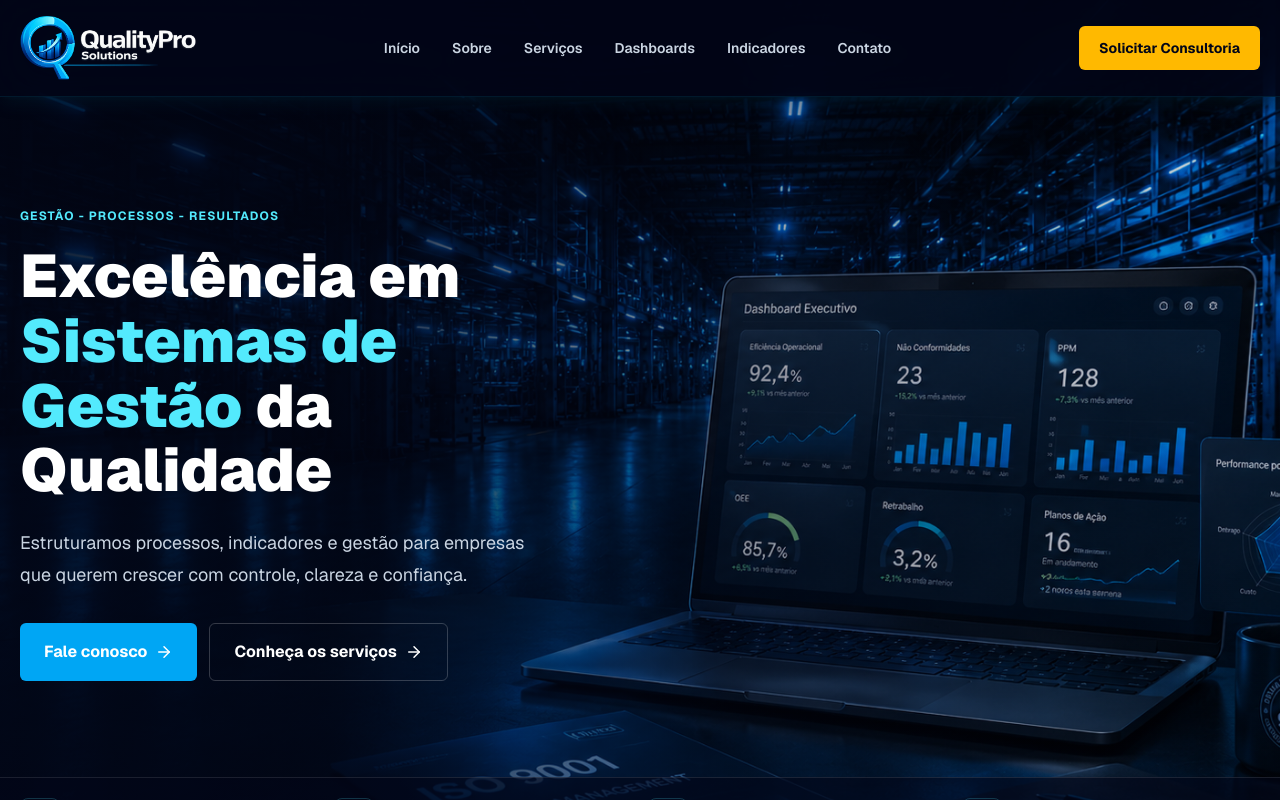
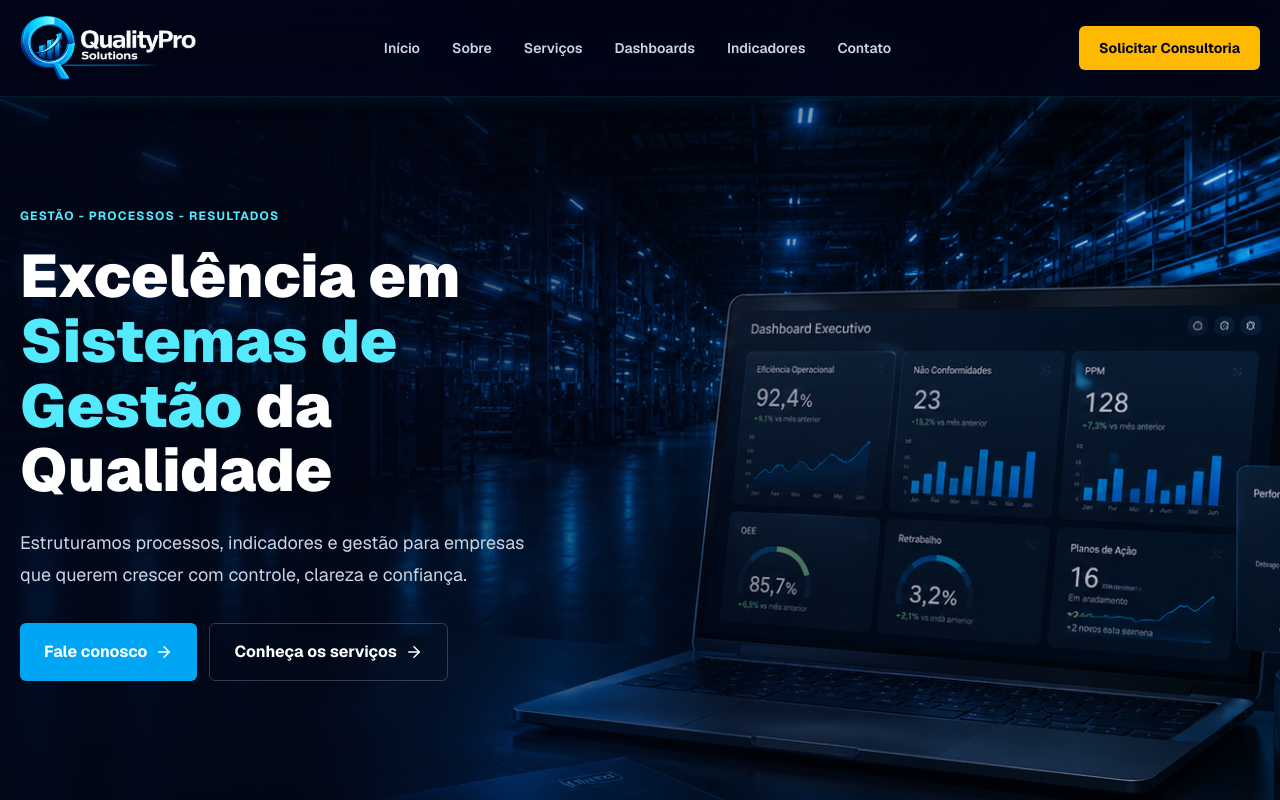
Before and after one commit to viniciusrst01-boop/qualitypro-site, a Next.js app: page / in a window 1280 px wide. Shown: the top 800 px of the page. Built offline with nearby package versions, Linux system fonts and the light colour scheme.

Commit message:
alteraçao das margens

```diff
--- a/src/app/page.tsx
+++ b/src/app/page.tsx
@@ -221,9 +221,9 @@ export default function Home() {
 
       <section
         id="inicio"
-        className="relative overflow-hidden border-b border-sky-400/10 bg-hero pt-24 sm:pt-28"
+        className="relative overflow-hidden border-b border-sky-400/10 bg-hero pt-24 sm:pt-28 min-h-[100vh]"
       >
-        <div className="mx-auto grid w-full max-w-7xl items-center gap-8 px-4 py-12 sm:px-5 sm:py-16 lg:grid-cols-[0.85fr_1.15fr] lg:gap-12 lg:py-24">
+        <div className="mx-auto grid w-full max-w-7xl items-center gap-8 px-4 py-12 sm:px-5 sm:py-16 lg:grid-cols-[0.85fr_1.15fr] lg:gap-12 lg:pt-24 lg:pb-38">
           <div className="min-w-0 max-w-[22rem] sm:max-w-xl lg:max-w-none">
             <p className="text-xs font-bold uppercase tracking-widest text-cyan-300">
               Gestão - Processos - Resultados
```
